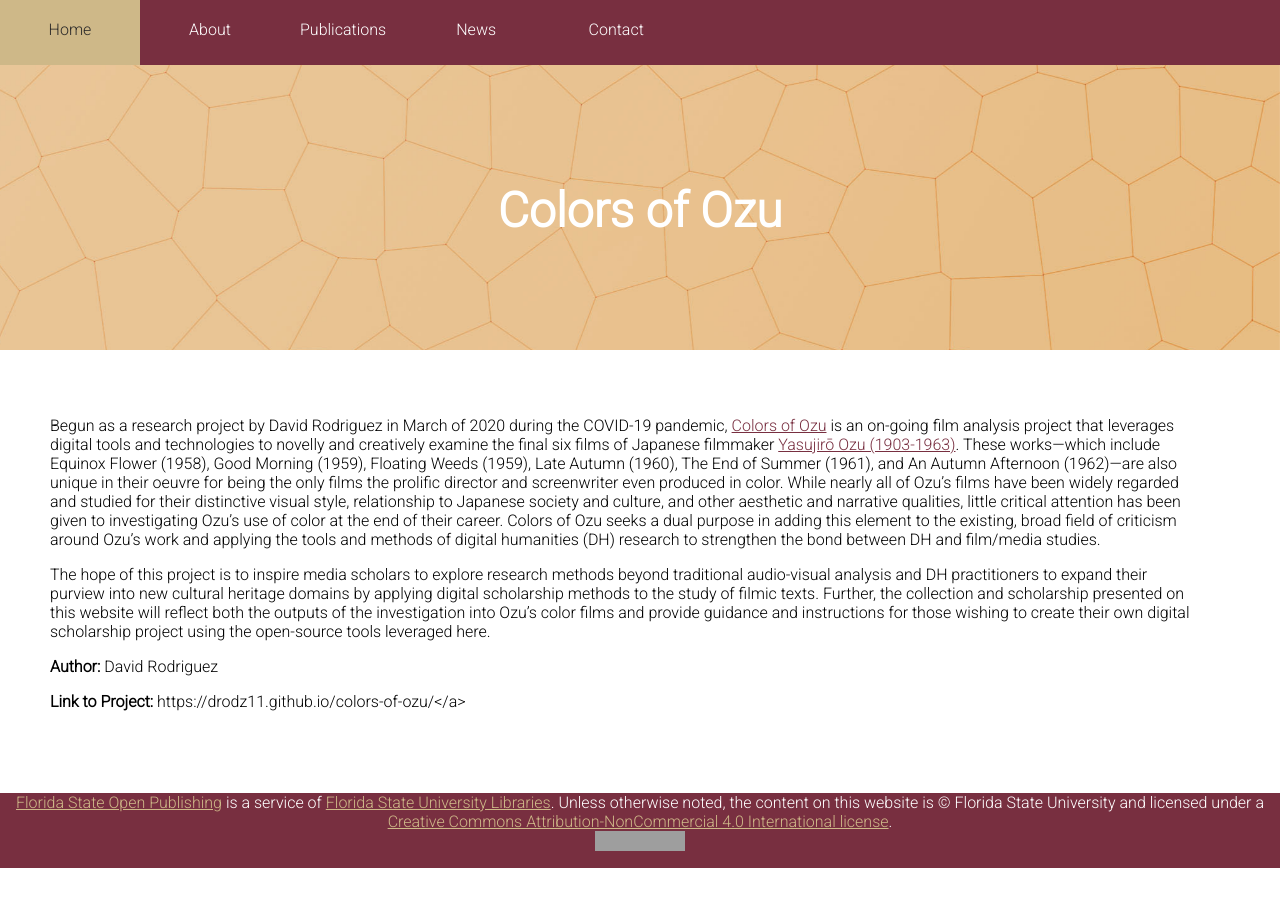
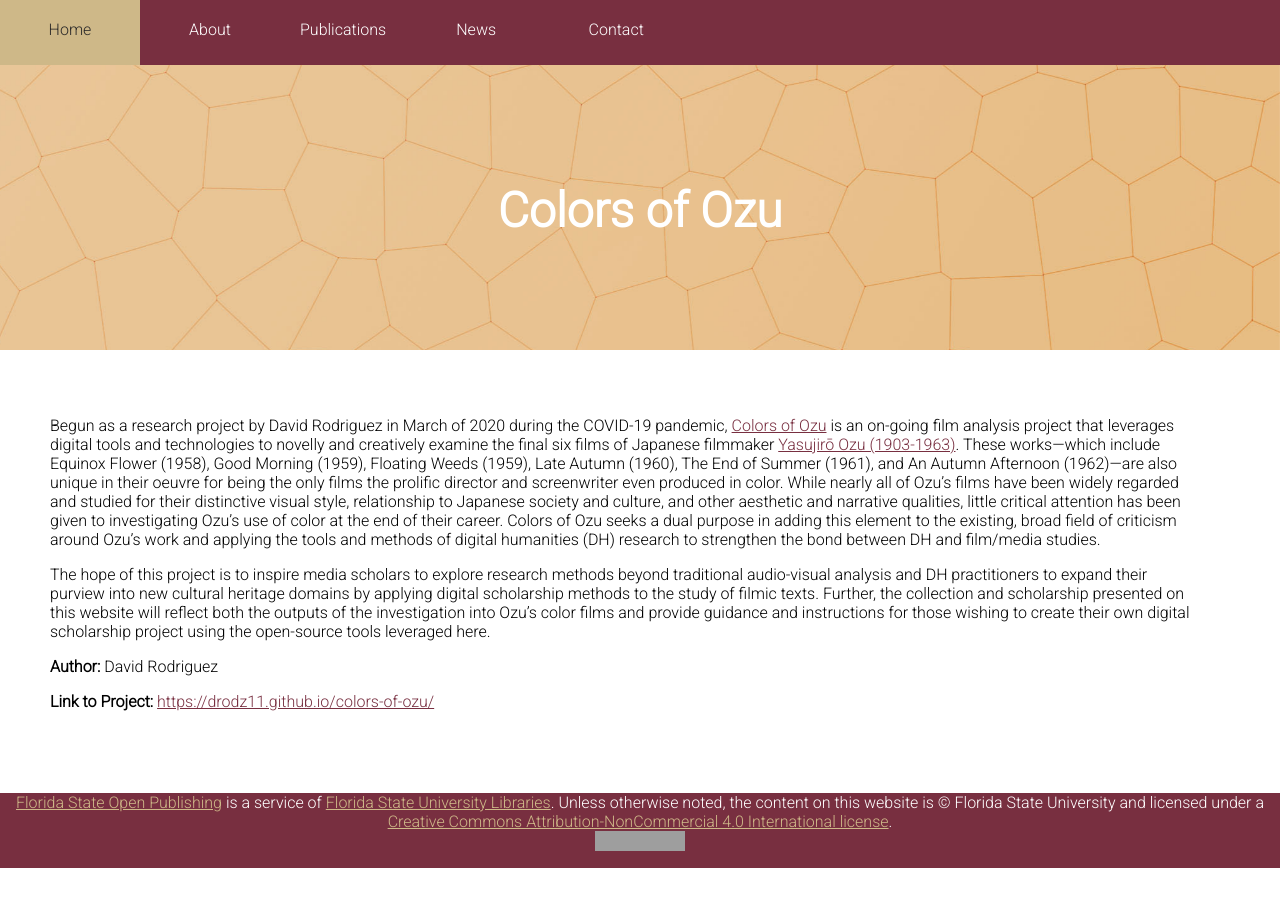
Before and after one commit to fsulibpub/fsulibpub.github.io, a Jekyll site: the page built from _projects/ColorsOfOzu.md, in a window 1280 px wide. Built offline with Jekyll 4.4.1, drawn with Linux system fonts in a browser that asks for light colours; grey boxes are pictures that could not be loaded.

Commit message:
fix project page link

```diff
--- a/_projects/ColorsOfOzu.md
+++ b/_projects/ColorsOfOzu.md
@@ -12,4 +12,4 @@ The hope of this project is to inspire media scholars to explore research method
 
 **Author:** David Rodriguez
 
-**Link to Project:** <a href="https://drodz11.github.io/colors-of-ozu" target="_blank"/>https://drodz11.github.io/colors-of-ozu/</a>
+**Link to Project:** <a href="https://drodz11.github.io/colors-of-ozu" target="_blank">https://drodz11.github.io/colors-of-ozu/</a>
```
